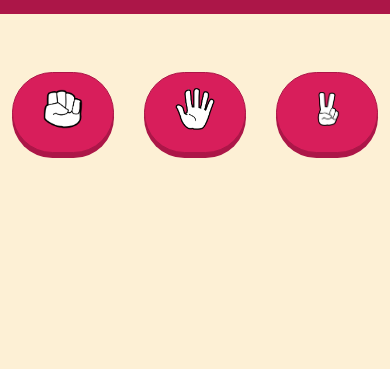
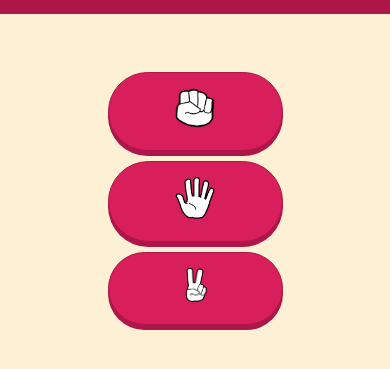
Before and after one commit to FloMenus/shifumi, a plain HTML site: page index.html in a window 390 px wide. Shown: the part 59-428 px from the top of the page. Drawn offline with Linux system fonts and the light colour scheme; a web font is replaced by a local one.

Commit message:
added a bit of responsive

```diff
--- a/style.css
+++ b/style.css
@@ -255,3 +255,9 @@ h1 {
 .hidden {
     display: none;
 }
+
+@media screen and (max-width: 768px) {
+    .buttons-sign-regroup {
+      flex-direction: column;
+    }
+  }
```
